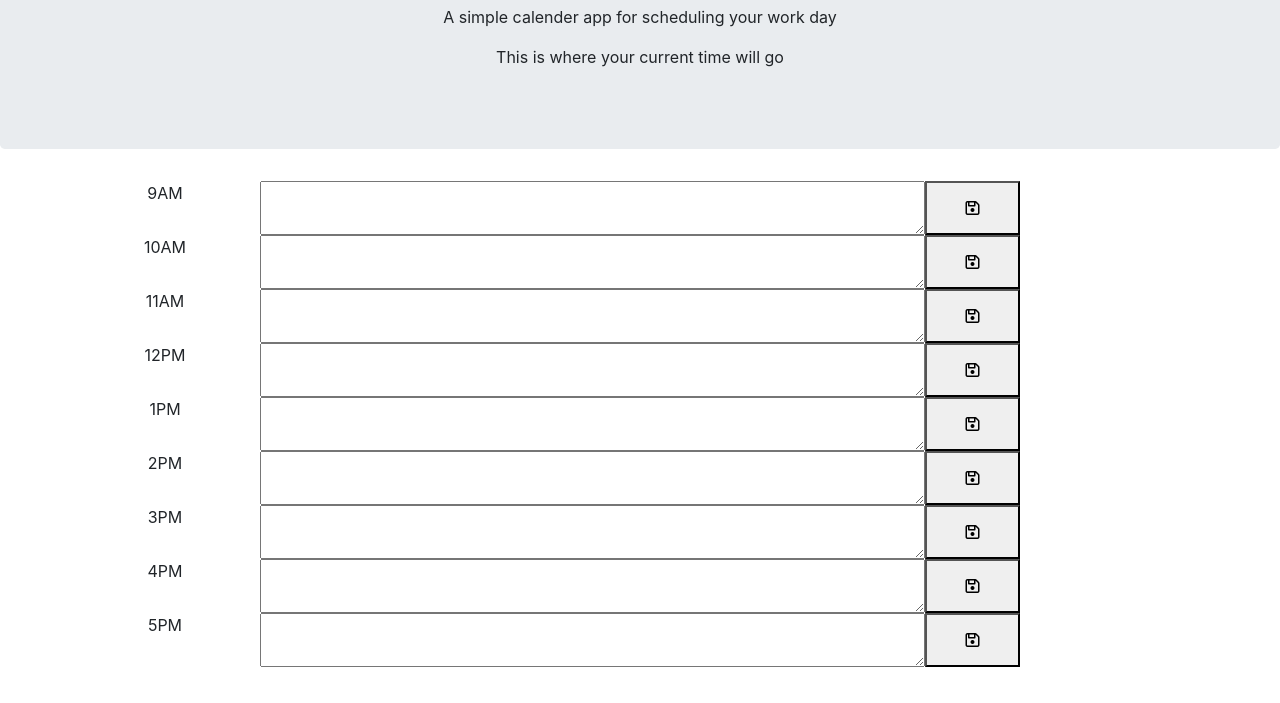
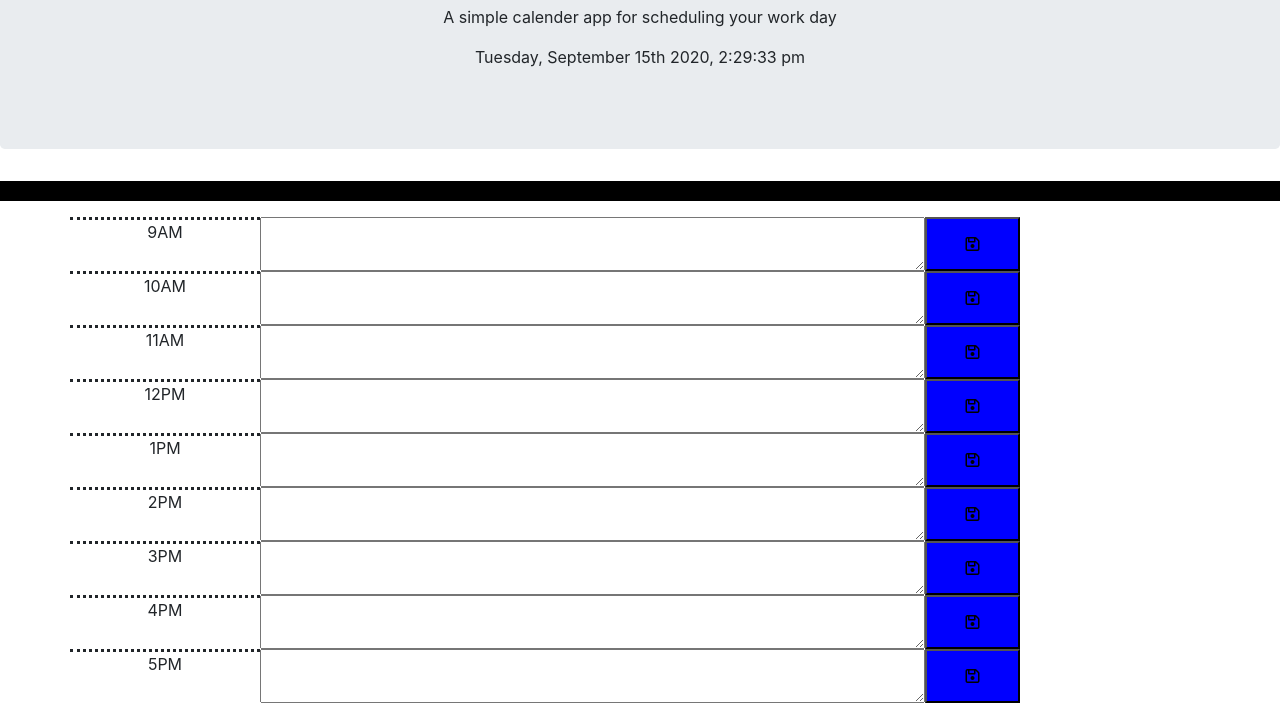
Before and after one commit to amankmr4/DailyPlanner, a plain HTML site: page index.html in a window 1280 px wide. Shown: the part 115-818 px from the top of the page. Drawn offline with nearby package versions, Linux system fonts and the light colour scheme.

Commit message:
i have done some css styling and also added basic javascript

```diff
--- a/index.html
+++ b/index.html
@@ -3,8 +3,10 @@
 <head>
     <meta charset="UTF-8">
     <meta name="viewport" content="width=device-width, initial-scale=1.0">
+    <link rel="stylesheet" href="styles.css">
     <link rel="stylesheet" href="https://stackpath.bootstrapcdn.com/bootstrap/4.5.2/css/bootstrap.min.css" integrity="sha384-JcKb8q3iqJ61gNV9KGb8thSsNjpSL0n8PARn9HuZOnIxN0hoP+VmmDGMN5t9UJ0Z" crossorigin="anonymous">
     <script src="https://kit.fontawesome.com/cd7fb45b2e.js" crossorigin="anonymous"></script>
+    <script src="https://cdnjs.cloudflare.com/ajax/libs/moment.js/2.28.0/moment.min.js"></script>
     <title>Daily Planner</title>
 </head>
 <body>
@@ -13,68 +15,69 @@
     <div class="jumbotron">
         <h1>Work Day Planner</h1>
         <p>A simple calender app for scheduling your work day</p>
-        <p>This is where your current time will go</p>
+        <p id="welcomeDate"></p>
     </div>
 </div>
+<hr class="lines">
 <!--This is where we hold all our main content-->
     <Div class="container text-center">
 
     <div class="row 9ambox">
-        <p class="col-2">9AM</p>
+        <p class="col-2 timeref">9AM</p>
         <textarea class="col-7" id="9amtext" name="9"></textarea>
-        <button class="col-1"><i class="far fa-save"></i></button>
+        <button class="col-1"><span><i class="far fa-save"></i></button></span>
     </div>
 
     <div class="row 10ambox">
-        <p class="col-2">10AM</p>
+        <p class="col-2 timeref">10AM</p>
         <textarea class="col-7" id="10amtext" name="10"></textarea>
         <button class="col-1"><i class="far fa-save"></i></button>
     </div>
 
     <div class="row 11ambox">
-        <p class="col-2">11AM</p>
+        <p class="col-2 timeref">11AM</p>
         <textarea class="col-7" id="11amtext" name="11"></textarea>
         <button class="col-1"><i class="far fa-save"></i></button>
     </div>
 
     <div class="row 12pmbox">
-        <p class="col-2">12PM</p>
+        <p class="col-2 timeref">12PM</p>
         <textarea class="col-7" id="12pmtext" name="12"></textarea>
         <button class="col-1"><i class="far fa-save"></i></button>
     </div>
 
     <div class="row 1pmbox">
-        <p class="col-2">1PM</p>
+        <p class="col-2 timeref">1PM</p>
         <textarea class="col-7" id="1pmtext" name="13"></textarea>
         <button class="col-1"><i class="far fa-save"></i></button>
     </div>
 
     <div class="row 2pmbox">
-        <p class="col-2">2PM</p>
+        <p class="col-2 timeref">2PM</p>
         <textarea class="col-7" id="2pmtext" name="14"></textarea>
         <button class="col-1"><i class="far fa-save"></i></button>
     </div>
 
     <div class="row 3pmbox">
-        <p class="col-2">3PM</p>
+        <p class="col-2 timeref">3PM</p>
         <textarea class="col-7" id="3pmtext" name="15"></textarea>
         <button class="col-1"><i class="far fa-save"></i></button>
     </div>
 
     <div class="row 4pmbox">
-        <p class="col-2">4PM</p>
+        <p class="col-2 timeref">4PM</p>
         <textarea class="col-7" id="4pmtext" name="16"></textarea>
         <button class="col-1"><i class="far fa-save"></i></button>
     </div>
 
     <div class="row 5pmbox">
-        <p class="col-2">5PM</p>
+        <p class="col-2 timeref">5PM</p>
         <textarea class="col-7" id="5pmtext" name="17"></textarea>
         <button class="col-1"><i class="far fa-save"></i></button>
     </div>
 </Div>
 
-
+<script src="script.js"></script>
 
 
 
--- /dev/null
+++ b/script.js
@@ -0,0 +1,7 @@
+// we selected the p element to hold todays text
+var todaysText = document.querySelector("#welcomeDate");
+//we are creating a variable that will hold our current dates and time
+var todaysDate = moment().format("dddd, MMMM Do YYYY, h:mm:ss a");
+
+// here we are chaning its text content
+todaysText.textContent = todaysDate;
--- /dev/null
+++ b/styles.css
@@ -0,0 +1,12 @@
+button{
+    background-color: blue;
+    border-radius: 100%;
+}
+
+.timeref {
+    border-top: dotted;
+}
+
+.lines {
+    border: 10px black solid;
+}
```
